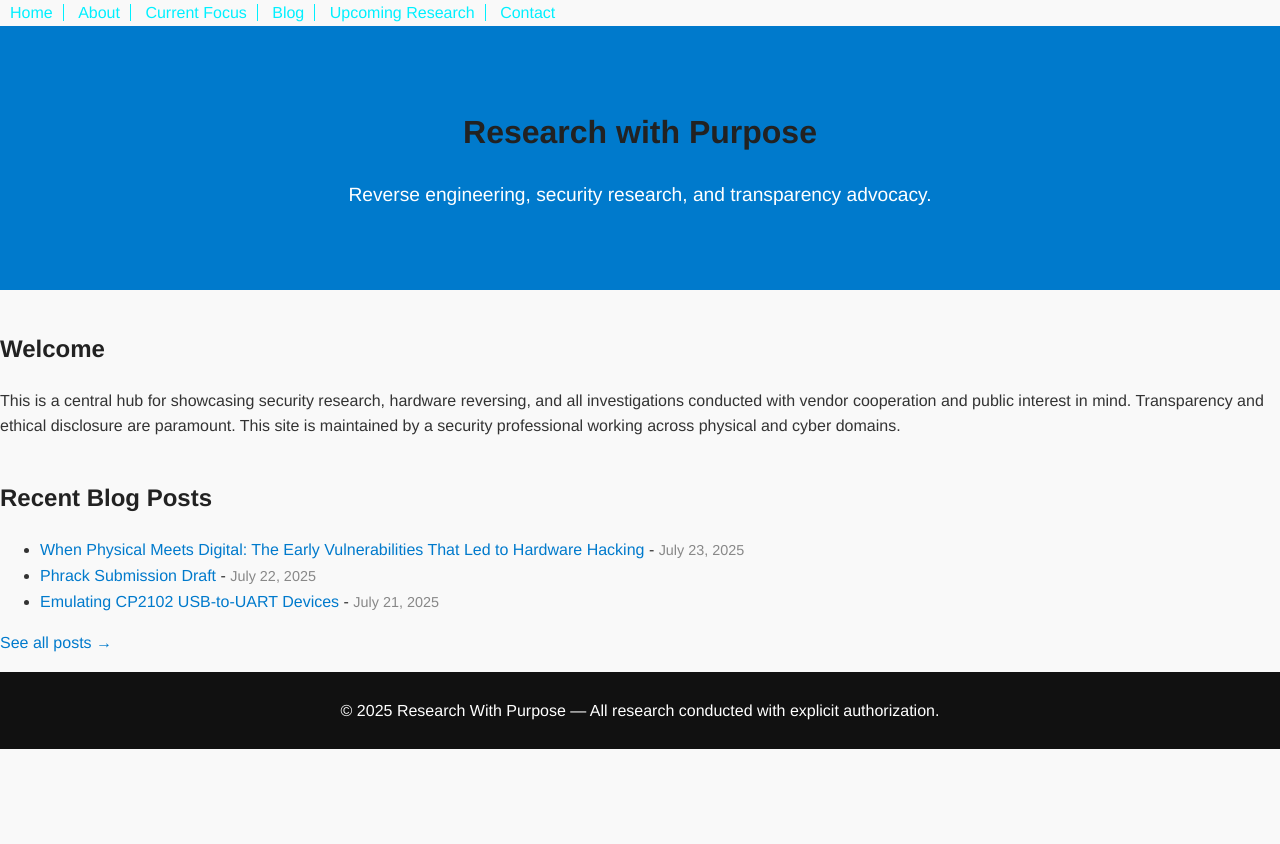
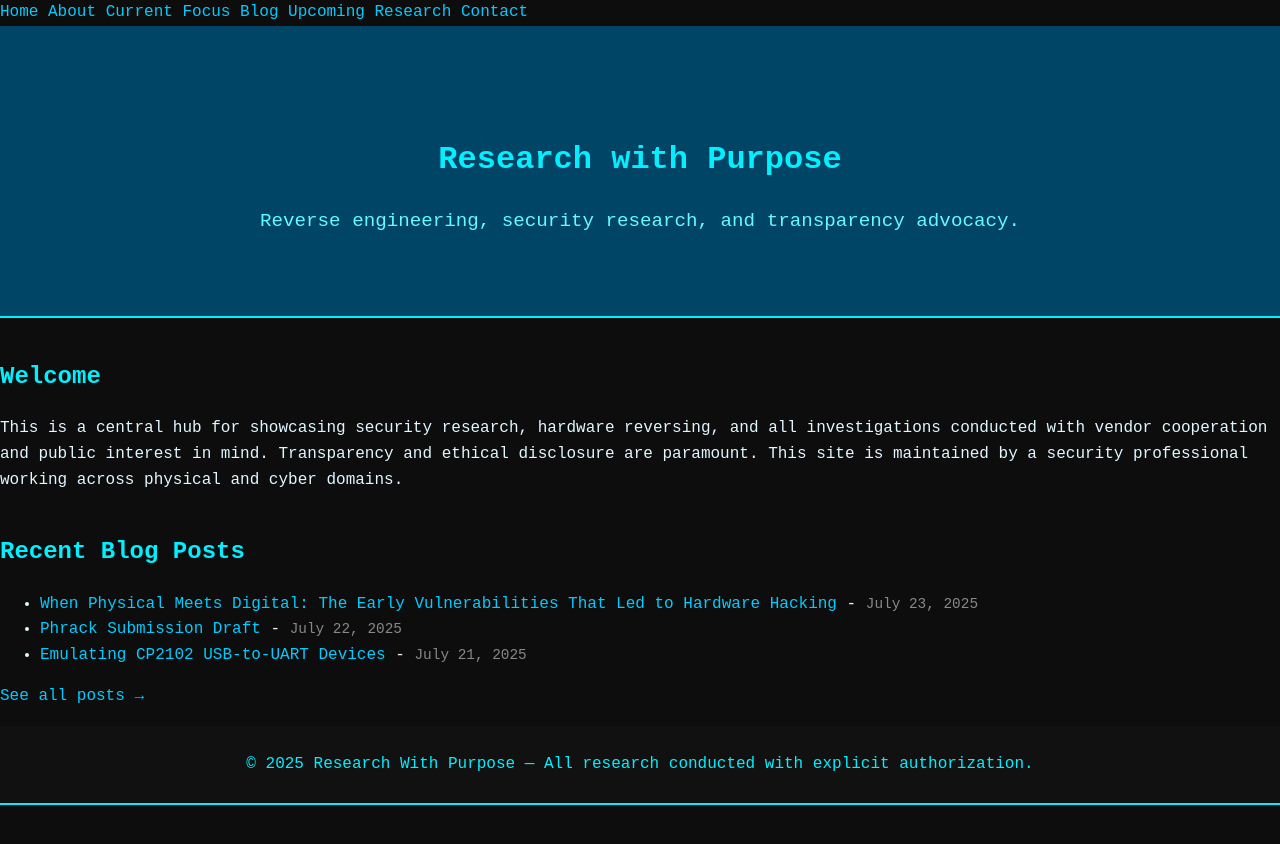
Before and after one commit to Qweary/Qweary.github.io, a Jekyll site: the page built from index.md, in a window 1280 px wide. Shown: the top 844 px of the page. Built offline with Jekyll 4.4.1, drawn with Linux system fonts in a browser that asks for light colours; our own code applies the rules of GitHub Pages for plain Markdown files.

Commit message:
Update style.css

```diff
--- a/assets/css/style.css
+++ b/assets/css/style.css
@@ -1,100 +1,125 @@
 /* assets/css/style.css */
 
-
+/* Global Base Styles */
 body {
-  font-family: 'Helvetica Neue', Helvetica, Arial, sans-serif;
-  background: #f9f9f9;
-  color: #333;
+  font-family: 'Courier New', Courier, monospace;
+  background-color: #0d0d0d;
+  color: #e0f7ff;
   line-height: 1.6;
   margin: 0;
   padding: 0;
 }
 
-
+/* Container for centered content */
 .container {
   max-width: 800px;
   margin: auto;
   padding: 20px;
 }
 
-
+/* Header & Footer */
 header, footer {
   background: #111;
-  color: white;
+  color: #00f0ff;
   padding: 10px 0;
   text-align: center;
+  border-bottom: 2px solid #00f0ff;
 }
 
-
+/* Navigation Bar */
 nav ul {
   list-style: none;
   padding: 0;
   margin: 0;
   display: flex;
   justify-content: center;
+  flex-wrap: wrap;
 }
 
-
 nav ul li {
-  margin: 0 10px;
+  margin: 0;
 }
 
-
 nav ul li a {
-  color: white;
-  text-decoration: none;
-}
-
-
-nav a {
   color: #00f0ff;
   text-decoration: none;
   padding: 0 10px;
   border-right: 1px solid #00f0ff;
 }
 
-nav a:last-child {
+nav ul li:last-child a {
   border-right: none;
 }
 
-
+/* Headings */
 h1, h2, h3, h4, h5, h6 {
-  color: #222;
+  color: #00f0ff;
+  margin-top: 1.5em;
+  font-family: 'Courier New', Courier, monospace;
 }
 
-
-
+/* Links */
 a {
-  color: #007acc;
+  color: #00ccff;
   text-decoration: none;
 }
-
 
 a:hover {
   text-decoration: underline;
 }
 
-
+/* Hero Section (optional) */
 .hero {
-  background: #007acc;
-  color: white;
+  background: #004466;
+  color: #00f0ff;
   padding: 60px 20px;
   text-align: center;
+  border-bottom: 2px solid #00f0ff;
 }
-
 
 .tagline {
   font-size: 1.2em;
   font-weight: 300;
+  color: #66faff;
 }
 
-
+/* Content Section */
 .section {
   margin-top: 40px;
 }
 
-
+/* Post Meta */
 .post-date {
   color: #888;
   font-size: 0.9em;
 }
+
+/* ASCII Art Formatting */
+pre, code {
+  background: #000;
+  color: #00f0ff;
+  font-family: 'Courier New', Courier, monospace;
+  overflow-x: auto;
+  font-size: 0.95em;
+  padding: 10px;
+  border-radius: 4px;
+  display: block;
+  white-space: pre;
+}
+
+/* Improve readability on mobile */
+@media (max-width: 600px) {
+  nav ul {
+    flex-direction: column;
+  }
+
+  nav ul li a {
+    border-right: none;
+    border-bottom: 1px solid #00f0ff;
+    padding: 10px 0;
+  }
+
+  nav ul li:last-child a {
+    border-bottom: none;
+  }
+}
```
